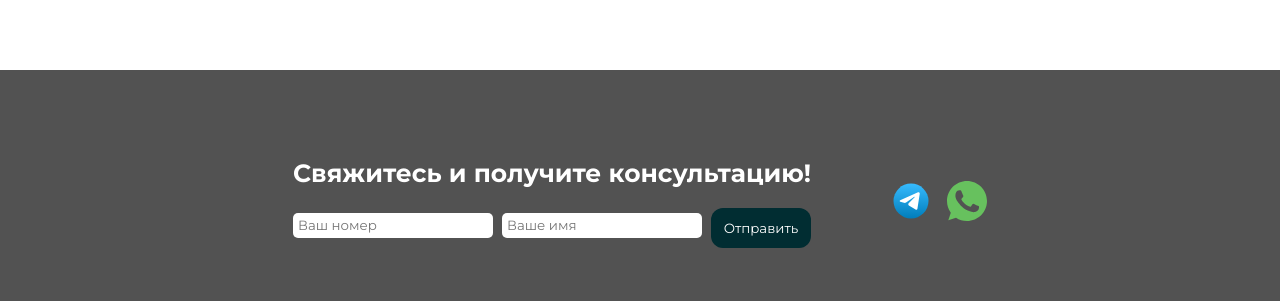
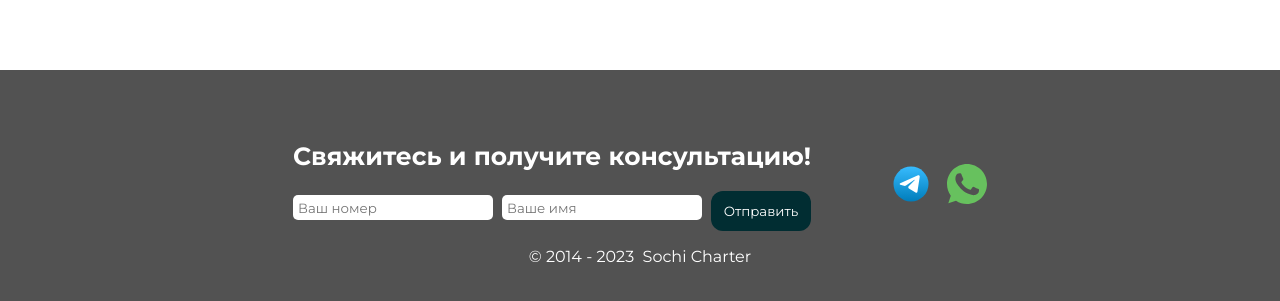
Before and after one commit to zh31n/yachts, a React (Vite) app: page /about in a window 1280 px wide. Shown: the part 1361-1662 px from the top of the page. Built offline with nearby package versions, Linux system fonts and the light colour scheme; no server answers.

Commit message:
add footer fix and link fix

```diff
--- a/src/Components/Footer/Footer.jsx
+++ b/src/Components/Footer/Footer.jsx
@@ -21,6 +21,7 @@ const Footer = () => {
 
   return (
     <div className={s.main_container}>
+      <div className={s.cont_fi}>
         <div className={s.form_container}>
           <form onSubmit={sendEmail}>
             <label className={s.text}>Свяжитесь и получите консультацию!</label>
@@ -49,14 +50,14 @@ const Footer = () => {
         </div>
         <div className={s.about}>
           <div style={{ display: "flex", gap: "1rem" }}>
-          <a href="">
+            <a href="https://t.me/+79052421112">
               <img
                   src={telegram}
                   style={{ height: "40px", width: "40px" }}
                   alt=""
               />
             </a>
-          <a href="">
+            <a href="https://wa.me/79052421112">
               <img
                   src={whatsappp}
                   style={{ height: "40px", width: "40px" }}
@@ -64,8 +65,9 @@ const Footer = () => {
               />
             </a>
           </div>
-        <div className=""></div>
         </div>
+      </div>
+      <pre className="">© 2014 - 2023  Sochi Charter</pre>
     </div>
   );
 };
--- a/src/Components/Footer/Footer.module.scss
+++ b/src/Components/Footer/Footer.module.scss
@@ -5,7 +5,8 @@
   width: 100%;
   display: flex;
   justify-content: center;
-  gap: 5rem;
+  flex-direction: column;
+  gap: 1rem;
   color: white;
   padding-left: 1rem;
   padding-right: 1rem;
@@ -75,6 +76,12 @@ form {
 
 .about {
 }
+.cont_fi{
+  display: flex;
+  justify-content: center;
+  align-items: center;
+  gap: 5rem;
+}
 
 @media (max-width: 1100px) {
   .main_container {
--- a/src/Components/Header/Header.jsx
+++ b/src/Components/Header/Header.jsx
@@ -1,5 +1,5 @@
 import React, { useState } from "react";
-import s from "./Header.module.css";
+import s from "./Header.module.scss";
 import Logo from "../../assets/logo.svg";
 import { Link } from "react-router-dom";
 import Tel from "../../assets/tel_icon.svg";
@@ -13,7 +13,7 @@ const Header = props => {
         <div className={"container"}>
           <div className={s.h_i}>
             <div className={s.container}>
-              <p className={s.text}>+7(800) 201 82-27</p>
+              <a href={'+78002018227'} className={s.text}>+7(800) 201 82-27</a>
               <img className={s.logo} src={Logo} alt={"logo"} />
             </div>
             <div className={s.nav}>
@@ -35,7 +35,7 @@ const Header = props => {
                 src={Tel}
                 alt="telephone icon"
               />
-              <span>+7(800) 201 82-27</span>
+              <a href={'tel:+78002018227'}>+7(800) 201 82-27</a>
             </div>
             <div
               className={s.navM}
--- a/src/Components/Header/Header.module.css
+++ b/src/Components/Header/Header.module.scss
@@ -77,13 +77,21 @@
   align-items: center;
   justify-content: center;
   gap: 10px;
+
+  span {
+    color: black;
+    font-size: 24px;
+    font-weight: 600;
+  }
+
+  a {
+    color: black;
+    font-size: 24px;
+    font-weight: 600;
+  }
 }
 
-.cont span {
-  color: black;
-  font-size: 24px;
-  font-weight: 600;
-}
+
 .navM {
   height: 30px;
   width: 45px;
@@ -92,6 +100,7 @@
   justify-content: space-between;
   padding-right: 5px;
 }
+
 .navM span {
   width: 100%;
   height: 4px;
```
Lines whose indentation alone changed are shown as unchanged.
